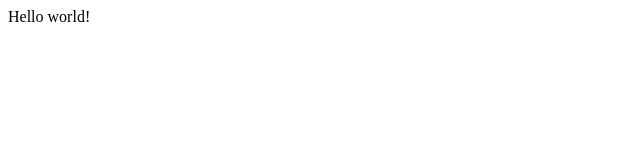
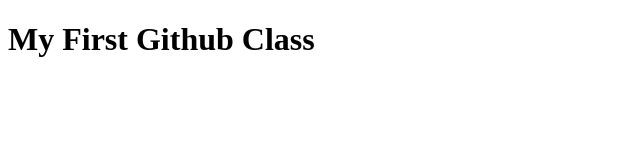
Before and after one commit to HassanSattar147/viking-training, a plain HTML site: page index.html in a window 1280 px wide. Shown: the whole page, without its empty margins (0-640 px from the left). Drawn offline with Linux system fonts and the light colour scheme.

Commit message:
changed the tag

```diff
--- a/index.html
+++ b/index.html
@@ -6,6 +6,6 @@
     <title>Code with Love!</title>
   </head>
   <body>
-    Hello world!
+    <h1>My First Github Class</h1>
   </body>
 </html>
```
